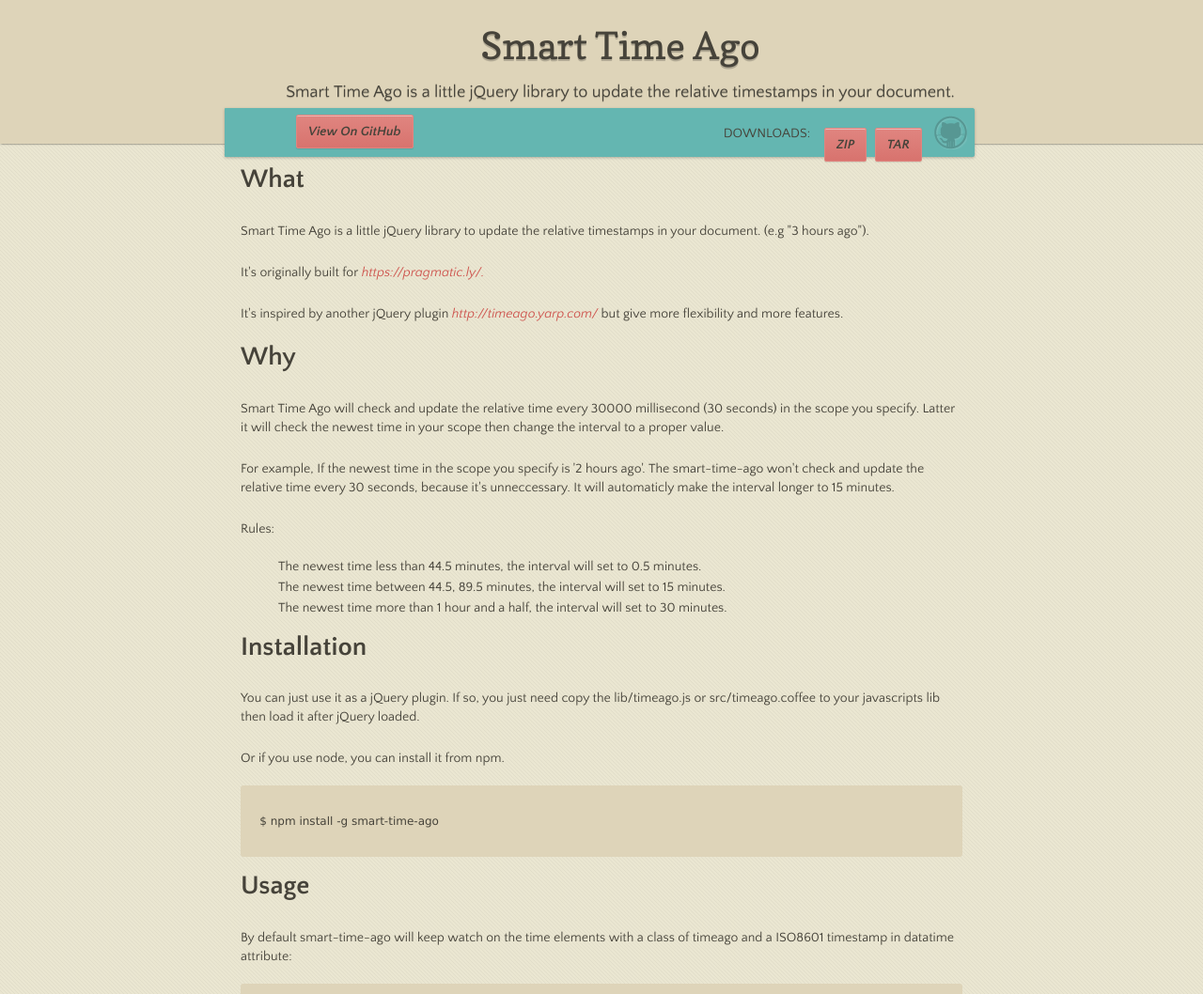
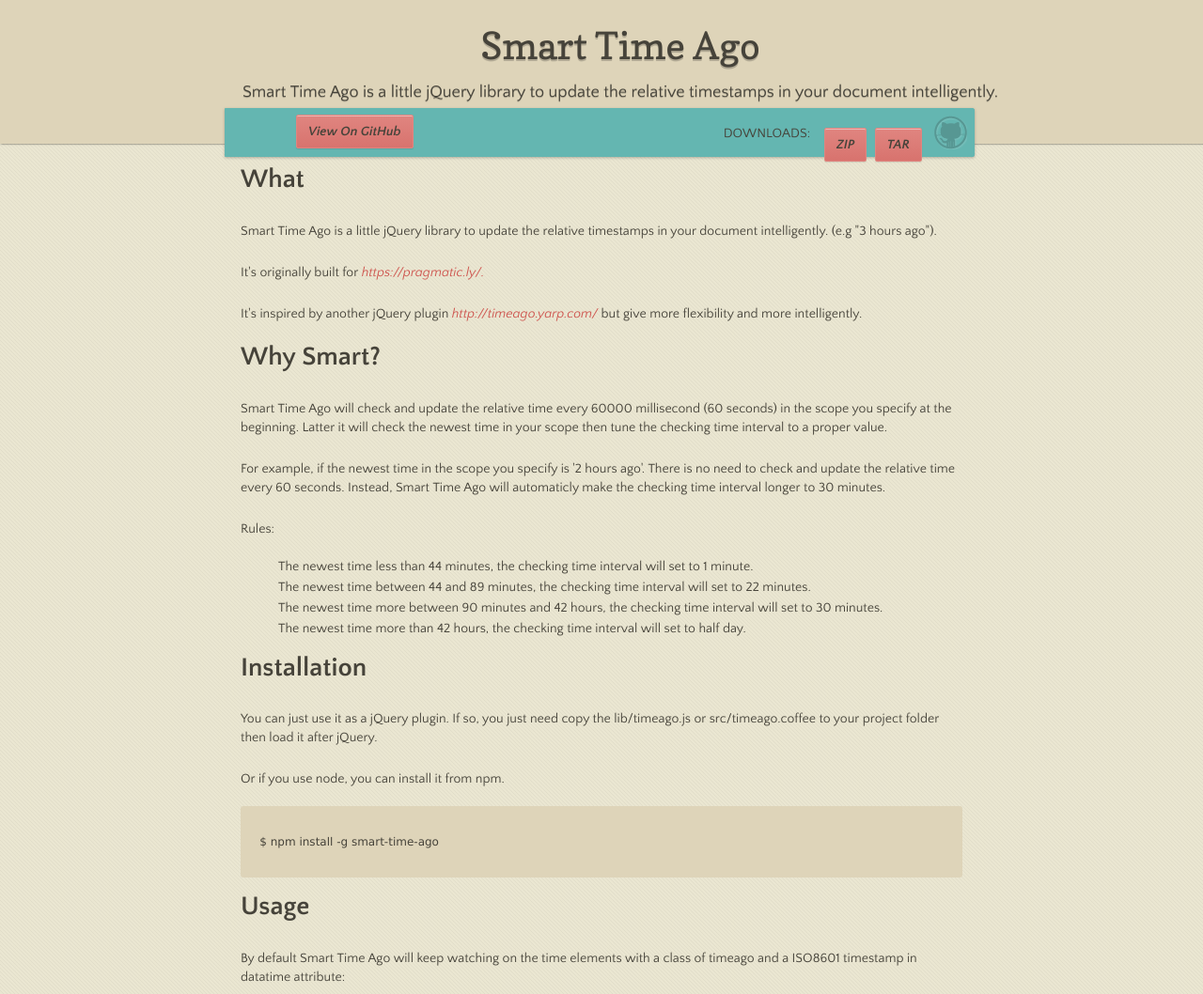
Before and after one commit to pragmaticly/smart-time-ago, a plain HTML site: page index.html in a window 1280 px wide. Shown: the top 1058 px of the page at 94% size. Drawn offline with nearby package versions, Linux system fonts and the light colour scheme.

Commit message:
Update some text.

```diff
--- a/index.html
+++ b/index.html
@@ -18,7 +18,7 @@
 
       <header>
         <h1>Smart Time Ago</h1>
-        <p>Smart Time Ago is a little jQuery library to update the relative timestamps in your document. </p>
+        <p>Smart Time Ago is a little jQuery library to update the relative timestamps in your document intelligently.</p>
       </header>
 
       <div id="banner" >
@@ -39,26 +39,33 @@
 
      <div class="panel">
 		<h1>What</h1>
-		<p>Smart Time Ago is a little jQuery library to update the relative timestamps in your document. (e.g "3 hours ago").</p>
+		<p>Smart Time Ago is a little jQuery library to update the relative
+    timestamps in your document intelligently. (e.g "3 hours ago").</p>
 		<p>It's originally built for <a href="https://pragmatic.ly/">https://pragmatic.ly/.</a></p>
-		<p>It's inspired by another jQuery plugin <a href="http://timeago.yarp.com/">http://timeago.yarp.com/</a> but give more flexibility and more features.</p>
+		<p>It's inspired by another jQuery plugin <a href="http://timeago.yarp.com/">http://timeago.yarp.com/</a> but give more flexibility and more intelligently.</p>
 	</div> <!-- Intro STA End -->
 
 	<div class="panel">
-		<h1>Why</h1>
-		<p>Smart Time Ago will check and update the relative time every 30000 millisecond (30 seconds) in the scope you specify. Latter it will check the newest time in your scope then change the interval to a proper value.</p>
-		<p>For example, If the newest time in the scope you specify is '2 hours ago'. The smart-time-ago won't check and update the relative time every 30 seconds, because it's unneccessary. It will automaticly make the interval longer to 15 minutes.</p>
+		<h1>Why Smart?</h1>
+		<p>Smart Time Ago will check and update the relative time every
+    60000 millisecond (60 seconds) in the scope you specify at the
+    beginning. Latter it will check the newest time in your scope then
+    tune the checking time interval to a proper value.</p>
+		<p>For example, if the newest time in the scope you specify is '2
+    hours ago'. There is no need to check and update the relative time
+    every 60 seconds. Instead, Smart Time Ago will automaticly make the checking time interval longer to 30 minutes.</p>
 		<p>Rules:</p>
 		<ul>
-			<li>The newest time less than 44.5 minutes, the interval will set to 0.5 minutes.</li>
-			<li>The newest time between 44.5, 89.5 minutes, the interval will set to 15 minutes.</li>
-			<li>The newest time more than 1 hour and a half, the interval will set to 30 minutes.</li>
+			<li>The newest time less than 44 minutes, the checking time interval will set to 1 minute.</li>
+			<li>The newest time between 44 and 89 minutes, the checking time interval will set to 22 minutes.</li>
+			<li>The newest time more between 90 minutes and 42 hours, the checking time interval will set to 30 minutes.</li>
+      <li>The newest time more than 42 hours, the checking time interval will set to half day.</li>
 		</ul>
 	</div> <!-- Explain Why End -->
 
 	<div class="panel">
 		<h1>Installation</h1>
-		<p>You can just use it as a jQuery plugin. If so, you just need copy the lib/timeago.js or src/timeago.coffee to your javascripts lib then load it after jQuery loaded.</p>
+		<p>You can just use it as a jQuery plugin. If so, you just need copy the lib/timeago.js or src/timeago.coffee to your project folder then load it after jQuery.</p>
 		<p>Or if you use node, you can install it from npm.</p>
 		<pre>
 		   <code>
@@ -68,7 +75,7 @@
 
 	<div class="panel">
 		<h1>Usage</h1>
-		<p>By default smart-time-ago will keep watch on the time elements with a class of timeago and a ISO8601 timestamp in datatime attribute:</p>
+		<p>By default Smart Time Ago will keep watching on the time elements with a class of timeago and a ISO8601 timestamp in datatime attribute:</p>
 		<pre>
 		   <code>
     &lt;time class="timeago" datetime="2012-07-18T07:51:50Z"&gt;about 8 hours ago&lt;/time&gt;</code>
@@ -114,10 +121,10 @@
       suffix: 'ago'
       };</code>
 		</pre>
-		<p>The 'time.timeago' is the default selector for smart-time-ago to watch and update.</p>
-		<p>The 'datetime' is the default attribute to put the ISO8601 absolute time for smart-time-ago to parse.</p>
-		<p>The 'up' in dir means the elements in your scope is display by time desc. which means if the dir sets to 'up'. smart-time-ago will treat the first element's time as the newest time to adjust the time interval. Oppositely if it set to 'down', smart-time-ago will treat the last element's time as the newewst time.</p>
-		<p>The 'ago' in 'suffix' means the relative generated by smart-time-ago will look like '3 hours ago'. If you want the text looks like '3 hours from now', you might need change the 'suffix' to 'from now'.
+		<p>The 'time.timeago' is the default selector to watch and update.</p>
+		<p>The 'datetime' is the default attribute to put the ISO8601 absolute time to parse.</p>
+		<p>The 'up' in dir means the elements in your scope is display by time desc. which means if the dir sets to 'up'. Smart Time Ago will treat the first element's time as the newest time to adjust the time interval. Oppositely if it set to 'down', Smart Time Ago will treat the last element's time as the newewst time.</p>
+		<p>The 'ago' in 'suffix' means the relative generated by Smart Time Ago will look like '3 hours ago'. If you want the text looks like '3 hours from now', you might need change the 'suffix' to 'from now'.
 		</p>
 		<p>You can change the default configurations by passing the options to timeago function when initialize timeago like:</p>
 		<pre>
```
